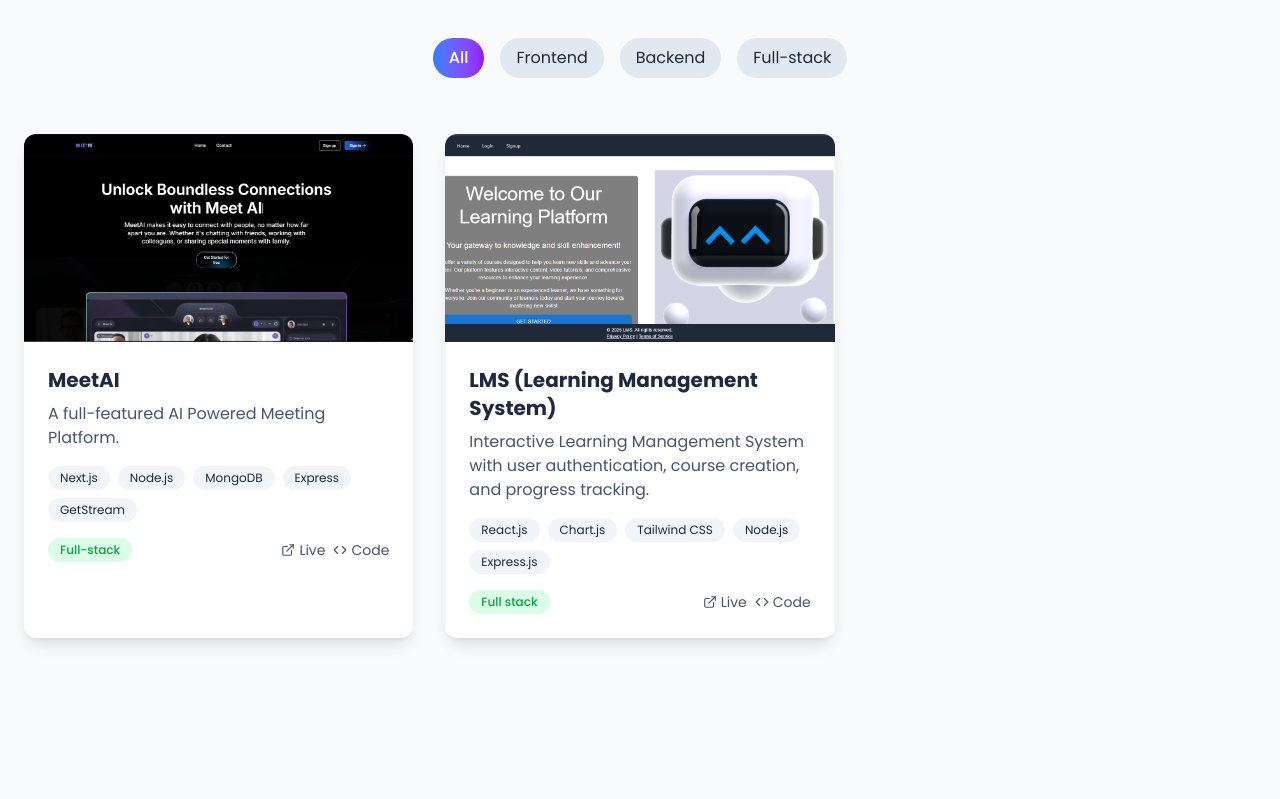
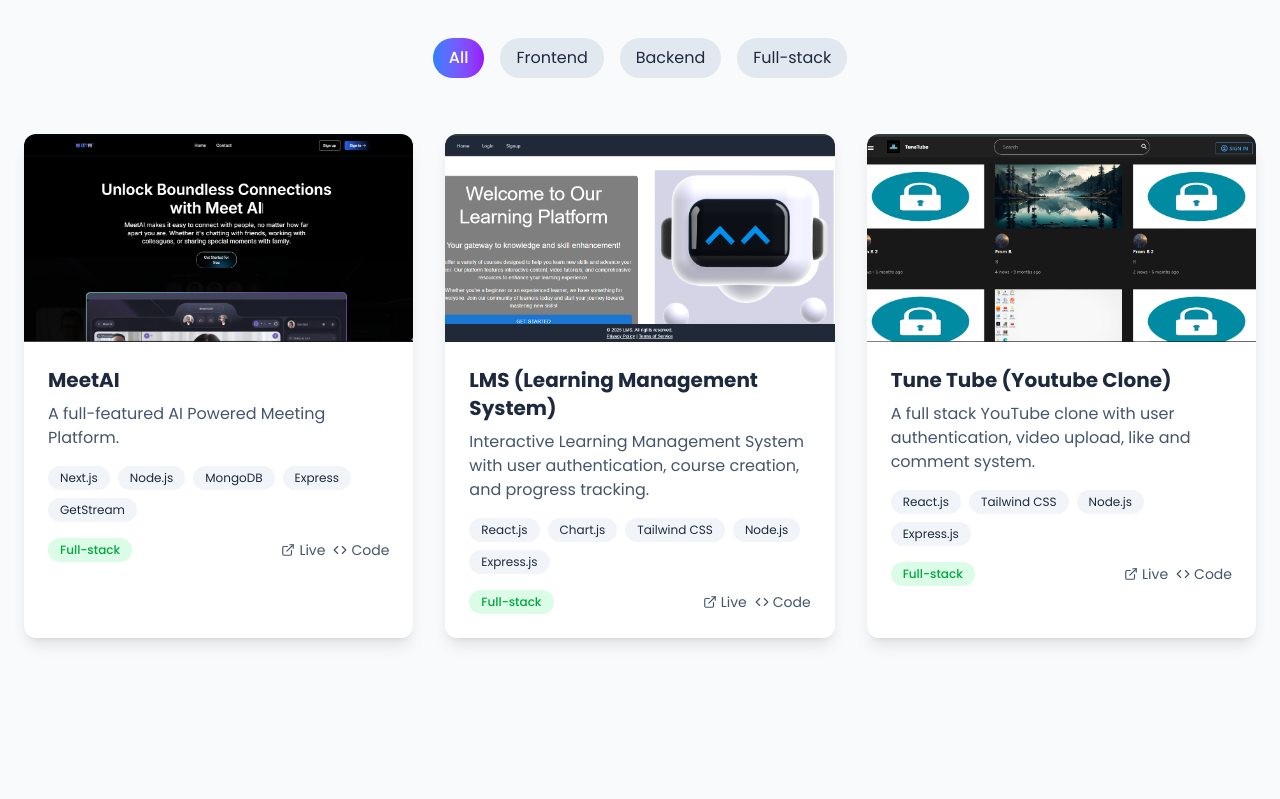
Before and after one commit to Shree2124/Shree-A, a React (Vite) app: page / in a window 1280 px wide. Shown: the part 1800-2599 px from the top of the page. Built offline with nearby package versions, Linux system fonts and the light colour scheme.

Commit message:
refactor: add projects and minor fix

```diff
--- a/src/components/Footer.jsx
+++ b/src/components/Footer.jsx
@@ -6,7 +6,7 @@ const Footer = () => {
         <div className="mx-auto px-4 md:px-6 container">
           <div className="gap-8 grid grid-cols-1 md:grid-cols-2 lg:grid-cols-4">
             <div>
-              <h3 className="mb-4 font-bold text-gradient text-xl">Portfolio</h3>
+              <h3 className="mb-4 font-bold text-gradient text-xl">Shree's Portfolio</h3>
               <p className="mb-6 text-slate-300">
               A passionate Computer Engineer Student specializing in building exceptional digital experiences
               </p>
--- a/src/components/Projects.jsx
+++ b/src/components/Projects.jsx
@@ -2,6 +2,7 @@ import { useState, useEffect, useRef } from 'react';
 import { ExternalLink, Github, Code } from 'lucide-react';
 import meetai from "../assets/projects/meetai.png"
 import lms from "../assets/projects/lms.png"
+import tunetube from "../assets/projects/tunetube.png"
 
 const Projects = () => {
   const [activeFilter, setActiveFilter] = useState('all');
@@ -25,10 +26,20 @@ const Projects = () => {
       title: "LMS (Learning Management System)",
       description: "Interactive Learning Management System with user authentication, course creation, and progress tracking.",
       image: lms,
-      category: "full stack",
+      category: "full-stack",
       technologies: ["React.js", "Chart.js", "Tailwind CSS", "Node.js", "Express.js"],
       liveUrl: "https://scroll-hack-rust.vercel.app/",
       githubUrl: "https://github.com/Shree2124/ScrollHack",
+    },
+    {
+      id: 3,
+      title: "Tune Tube (Youtube Clone)",
+      description: "A full stack YouTube clone with user authentication, video upload, like and comment system.",
+      image: tunetube,
+      category: "full-stack",
+      technologies: ["React.js", "Tailwind CSS", "Node.js", "Express.js"],
+      liveUrl: "https://youtube-clone-ca89.vercel.app/",
+      githubUrl: "https://github.com/Shree2124/Youtube-Clone",
     },
   ];
 
--- a/src/components/Skills.jsx
+++ b/src/components/Skills.jsx
@@ -34,6 +34,8 @@ const Skills = () => {
     tools: [
       { name: 'Git & GitHub', level: 95 },
       { name: 'Postman', level: 80 },
+      { name: 'PyTest', level: 70 },
+      { name: 'Selenium', level: 65 },
     ],
   };
 
```
Also changed, not shown: src/assets/projects/tunetube.png (added).
